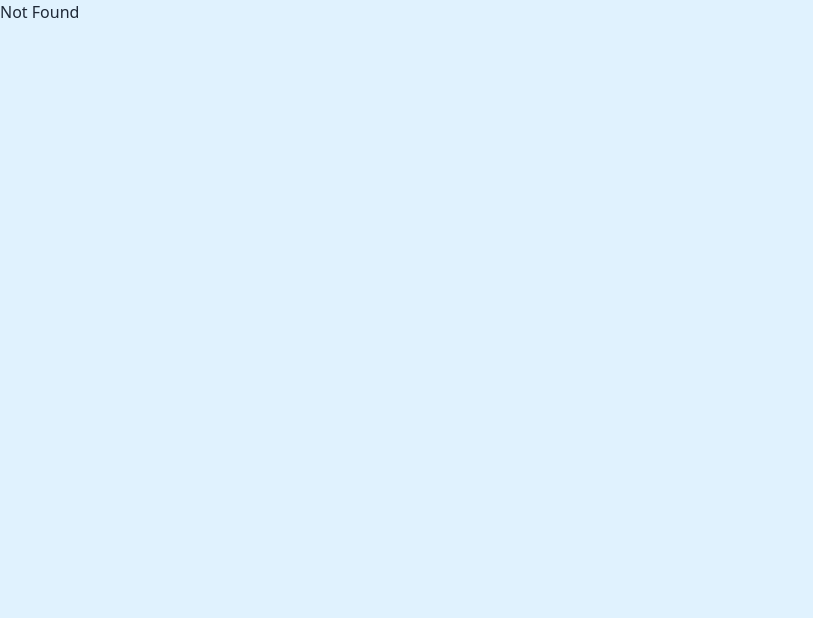
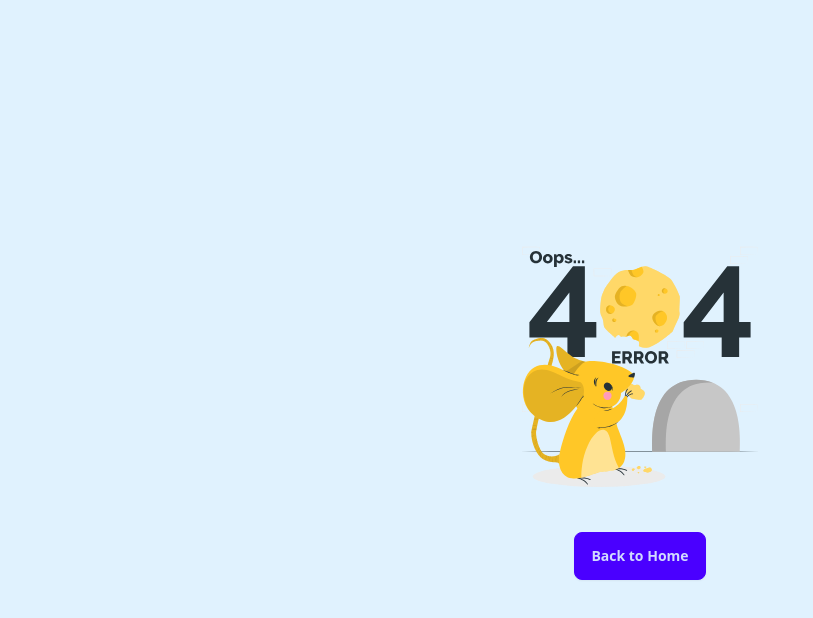
Before and after one commit to it27427/school-management-system, a React (Vite) app in the folder views/: page /about in a window 1280 px wide. Shown: the top 618 px of the page, without its empty margins (0-813 px from the left). Built offline with nearby package versions, Linux system fonts and the light colour scheme.

Commit message:
remixicons-installed

```diff
--- a/views/package.json
+++ b/views/package.json
@@ -19,6 +19,7 @@
     "react-icons": "^5.2.1",
     "react-router-dom": "^6.23.1",
     "react-toastify": "^10.0.5",
+    "remixicon": "^4.2.0",
     "school-management-system": "file:.."
   },
   "devDependencies": {
--- a/views/src/components/NotFound.jsx
+++ b/views/src/components/NotFound.jsx
@@ -1,10 +1,18 @@
-import EmptyLayout from 'layouts/EmptyLayout';
+import notfound from '@/assets/images/not-found/not-found.svg';
+import Button from './Button';
 
 const NotFound = () => {
   return (
-    <EmptyLayout>
-      <h1>Not Found</h1>
-    </EmptyLayout>
+    <div className='flex flex-col gap-6 items-center justify-center w-screen h-screen'>
+      <figure className='w-72 h-72 flex items-center justify-center'>
+        <img
+          src={notfound}
+          alt='NOT-FOUND-ICON'
+          className='h-auto max-w-full object-cover'
+        />
+      </figure>
+      <Button className='btn btn-primary'>Back to Home</Button>
+    </div>
   );
 };
 
--- a/views/src/pages/ErrorPage.jsx
+++ b/views/src/pages/ErrorPage.jsx
@@ -1,10 +1,11 @@
 import NotFound from '@/components/NotFound';
+import EmptyLayout from '@/layouts/EmptyLayout';
 
 const ErrorPage = () => {
   return (
-    <>
+    <EmptyLayout>
       <NotFound />
-    </>
+    </EmptyLayout>
   );
 };
 
```
Also changed, not shown: 1 other file (tests, documents, lock files or other folders).
